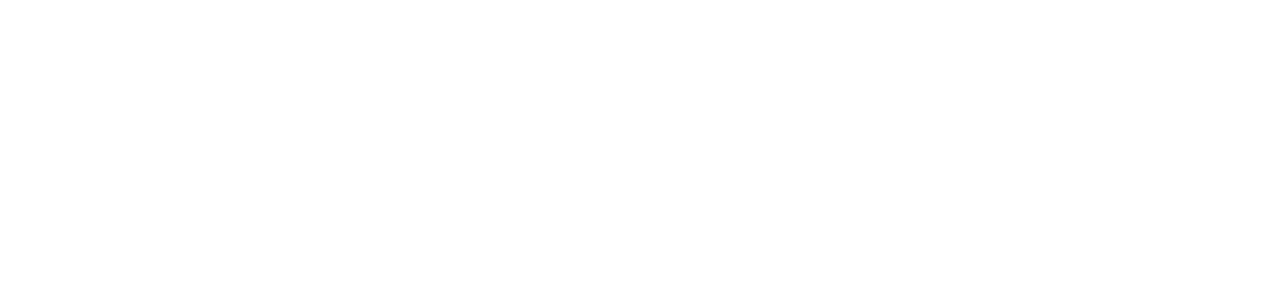
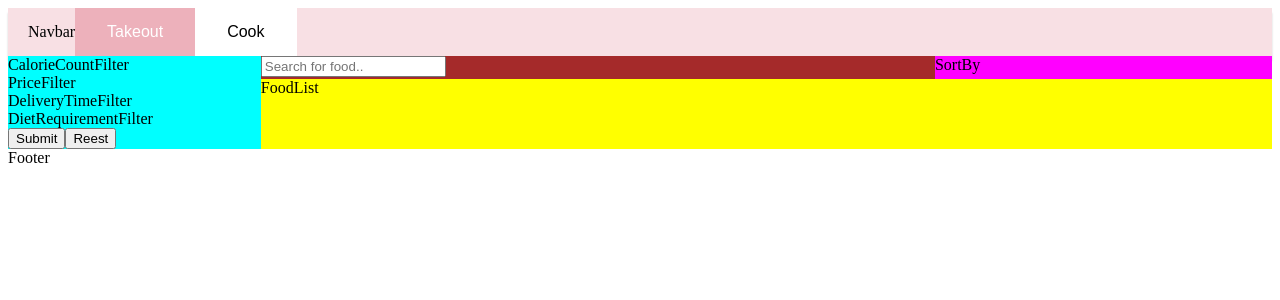
Before and after one commit to UOA-CS732-SE750-Students-2024/project-group-playful-penguins, a React (Vite) app in the folder frontend/: page /home in a window 1280 px wide. Before the commit this address had no page. Shown: the top 300 px of the page. Built offline with nearby package versions, Linux system fonts and the light colour scheme.

Commit message:
PPENG 16: Changed home route.

```diff
--- a/frontend/src/App.jsx
+++ b/frontend/src/App.jsx
@@ -5,7 +5,7 @@ import { Routes, Route } from "react-router-dom";
 function App() {
   return (
     <Routes>
-      <Route path="/" element={<PageLayout />}>
+      <Route path="/home" element={<PageLayout />}>
         <Route index element={<HomePage />} />
       </Route>
     </Routes>
```
